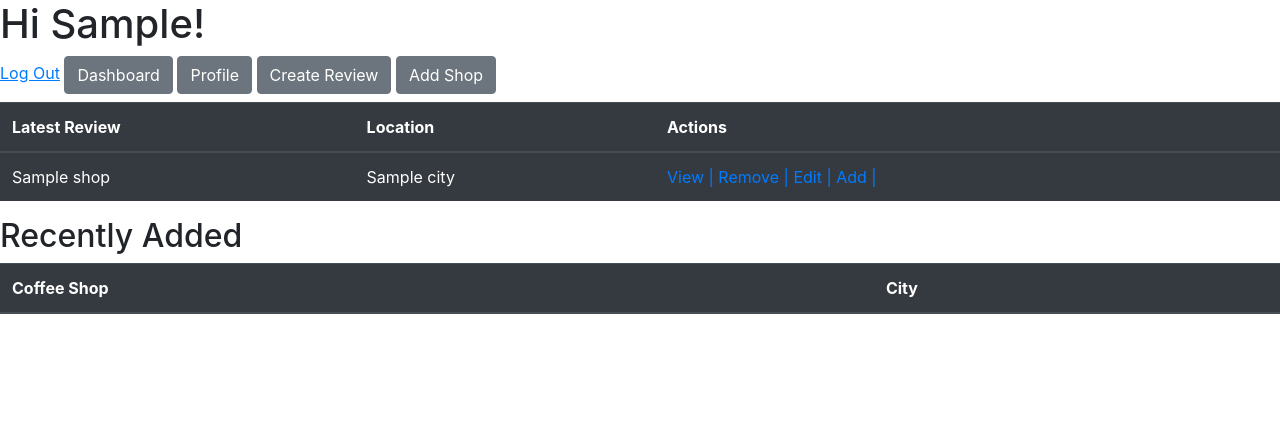
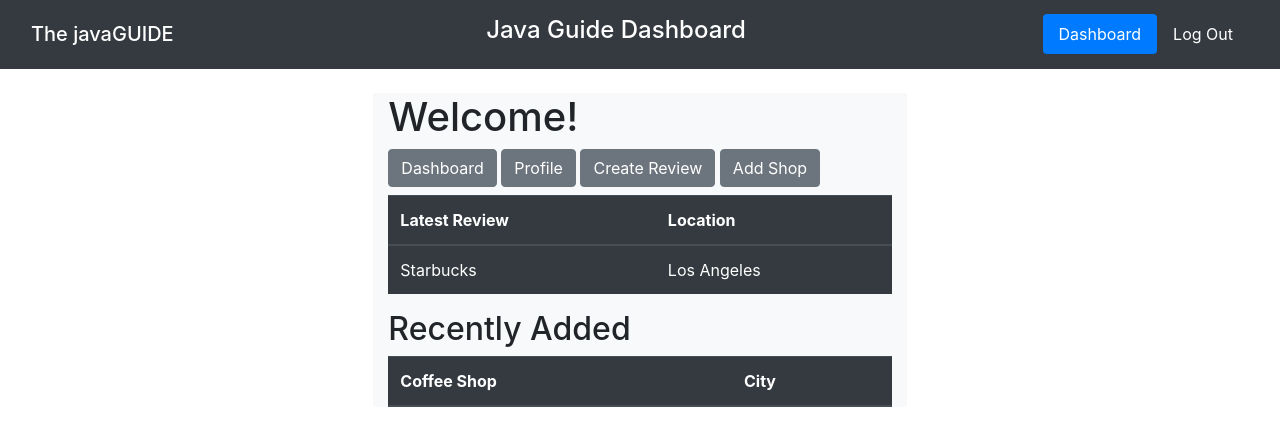
Before and after one commit to whitchakara/thejavaguide, a Django app: template java_app/templates/dashboard.html in a window 1280 px wide. Shown: the top 446 px of the page. Run offline with Django 3.2, Linux system fonts and the light colour scheme; a user stored in the database is signed in; tables that the repository leaves empty hold one stand-in row (values such as "Sample post"); the template is opened without the code that fills it: most values are stand-ins (such as "Sample title", 1, 10 or a date in 2020); lists and menus that the app fills with data are empty; some libraries are stand-ins or nearby versions.

Commit message:
updated css

```diff
--- a/java_app/templates/dashboard.html
+++ b/java_app/templates/dashboard.html
@@ -1,25 +1,41 @@
 <!DOCTYPE html>
 <html lang="en">
-  <head>
-    <meta charset="UTF-8" />
-    <meta name="viewport" content="width=device-width, initial-scale=1.0" />
+<head>
+    <meta charset="UTF-8">
+    <meta http-equiv="X-UA-Compatible" content="IE=edge">
+    <meta name="viewport" content="width=device-width, initial-scale=1.0">
     <title>TheJavaGuide Dashboard</title>
-    <link
-      href="https://stackpath.bootstrapcdn.com/bootstrap/4.5.0/css/bootstrap.min.css"
-      rel="stylesheet"
-      integrity="sha384-9aIt2nRpC12Uk9gS9baDl411NQApFmC26EwAOH8WgZl5MYYxFfc+NcPb1dKGj7Sk"
-      crossorigin="anonymous"
-    />
     {% load static %}
+    <link rel="stylesheet" href="{% static "/css/styles.css" %}">
     <link rel="stylesheet" href="{% static 'css/style.css' %}" />
-  </head>
 
-  <body>
-    <h1>Hi {{ user_context.first_name }}!</h1>
+    <link rel="stylesheet" href="https://maxcdn.bootstrapcdn.com/bootstrap/4.5.2/css/bootstrap.min.css">
+    <script src="https://ajax.googleapis.com/ajax/libs/jquery/3.5.1/jquery.min.js"></script>
+    <script src="https://cdnjs.cloudflare.com/ajax/libs/popper.js/1.16.0/umd/popper.min.js"></script>
+    <script src="https://maxcdn.bootstrapcdn.com/bootstrap/4.5.2/js/bootstrap.min.js"></script>
+    </head>
+<body>
+    <nav class="navbar navbar-expand-lg navbar-light bg-dark">
+        <div class="container-fluid">
+            <span class="navbar-brand mb-0 h3 text-white" href="/">The javaGUIDE</span>
+            <span class="navbar-text h4 text-white">Java Guide Dashboard</span>
+            <ul class="nav nav-pills nav-fill justify-content-end">
+                <li class="nav-item"><a href="/dashboard" class="nav-link text-white active">Dashboard</a></li>
+                <li class="nav-item"><a href="/logout" class="nav-link text-white">Log Out</a></li>
+            </ul>
+        </div>
+    </nav>
+<div class="container col-sm-5 bg-light my-4">
+
+
+    {% load static %}
+
+
+    <h1>Welcome!</h1>
 
     <section>
       <div class="top-right">
-        <a href="/logout"><u>Log Out</u></a>
+
         <a href="/dashboard" class="btn btn-secondary">Dashboard</a>
         <a href="/editprofile" class="btn btn-secondary">Profile</a>
         <a href="/addreview" class="btn btn-secondary">Create Review</a>
@@ -34,22 +50,13 @@
           <tr>
             <th>Latest Review</th>
             <th>Location</th>
-            <th>Actions</th>
           </tr>
         </thead>
         <tbody>
           {% for review in review_context %}
           <tr>
-            <td>{{review.shop.name}}</td>
-            <td>{{review.shop.city}}</td>
-            <td>
-              <a href="/jobs/{{ job.id }}">View |</a>
-              {% if job.creator.id == user.id %}
-              <a href="/jobs/delete/{{job.id}}">Remove |</a>
-              <a href="/jobs/edit/{{job.id}}">Edit |</a>
-              {% endif %}
-              <a href="/jobs/add/{{ job.id }}">Add |</a>
-            </td>
+            <td>Starbucks</td>
+            <td>Los Angeles</td>
           </tr>
           {% endfor %}
         </tbody>
```
Also changed, not shown: java_app/templates/addreview.html (+4 -7 lines), db.sqlite3.
